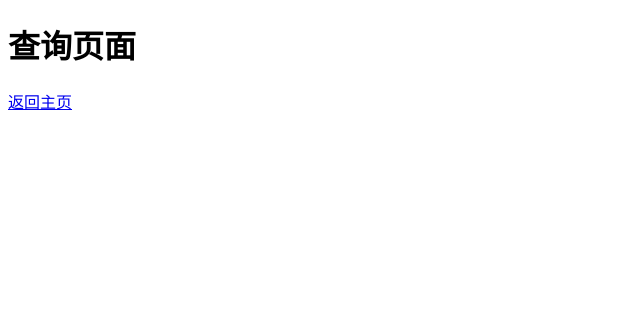
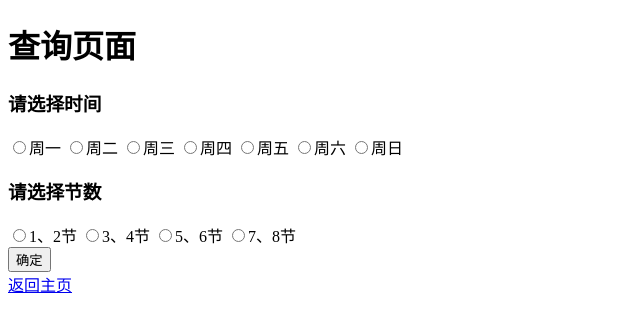
Before and after one commit to 17852032460/Login, a Flask app: page /query/ in a window 1280 px wide. Shown: the top 332 px of the page, without its empty margins (0-640 px from the left). Run offline with Flask 2, Linux system fonts and the light colour scheme.

Commit message:
添加查询课程表功能

```diff
--- a/app.py
+++ b/app.py
@@ -72,5 +72,18 @@ def user_login():
 def question():
     return render_template('query.html')
 
+@app.route('/user_query/', methods=['GET', 'POST'])
+def user_query():
+    get_week = request.form['week']
+    get_section = request.form['section']
+    db = pymysql.connect(host='localhost', port=3306, user='root', password='236326', db='myproj', charset='utf8')
+    cursor = db.cursor()
+    sql = "SELECT * FROM schedule where week = '%s' and section = '%s'" % (get_week, get_section)
+    cursor.execute(sql)
+    data = cursor.fetchone()
+    db.commit()
+    db.close()
+    return render_template('result.html', result=data)
+
 if __name__ == '__main__':
     app.run()
--- a/templates/query.html
+++ b/templates/query.html
@@ -6,6 +6,24 @@
 </head>
 <body>
     <h1>查询页面</h1>
+    <form action = '/user_query/' method="post">
+        <h3>请选择时间</h3>
+        <input type="radio" name="week" value="周一" />周一
+        <input type="radio" name="week" value="周二" />周二
+        <input type="radio" name="week" value="周三" />周三
+        <input type="radio" name="week" value="周四" />周四
+        <input type="radio" name="week" value="周五" />周五
+        <input type="radio" name="week" value="周六" />周六
+        <input type="radio" name="week" value="周日" />周日
+        <br />
+        <h3>请选择节数</h3>
+        <input type="radio" name="section" value="1、2节" />1、2节
+        <input type="radio" name="section" value="3、4节" />3、4节
+        <input type="radio" name="section" value="5、6节" />5、6节
+        <input type="radio" name="section" value="7、8节" />7、8节
+        <br />
+        <input type="submit" value="确定"/>
+    </form>
     <a href="/">返回主页</a><br />
 </body>
 </html>
```
Also changed, not shown: templates/result.html (added, +29 -0 lines).
